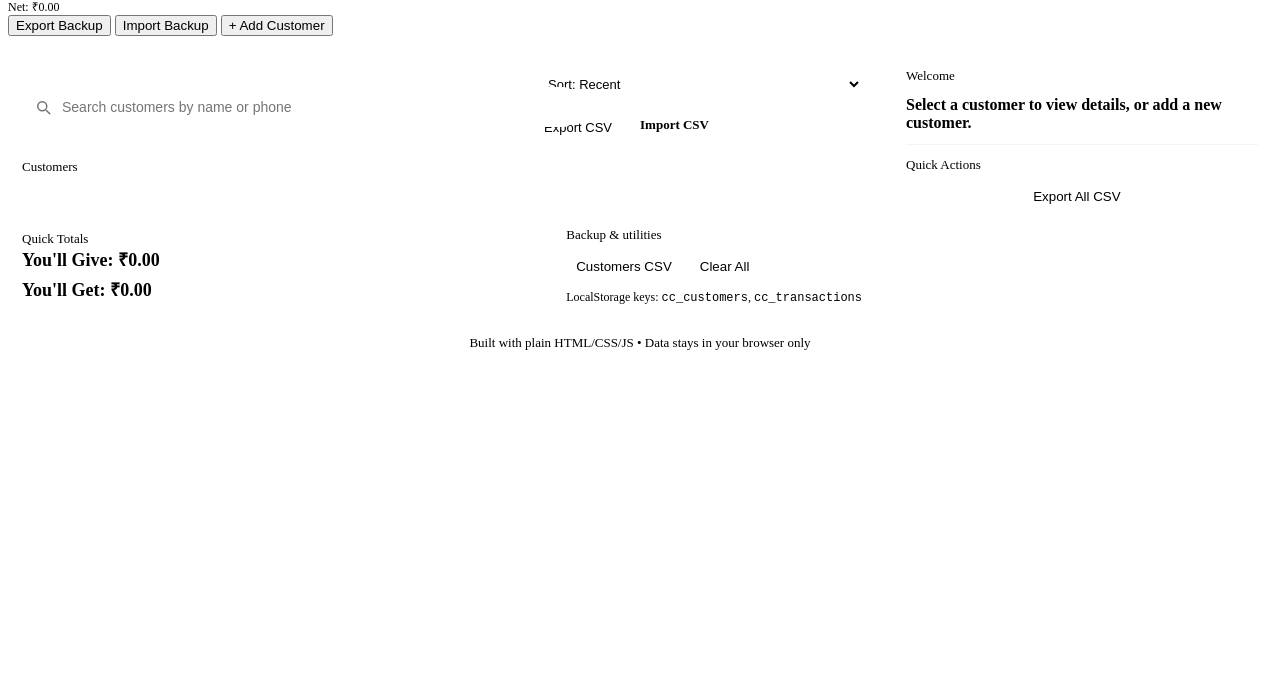
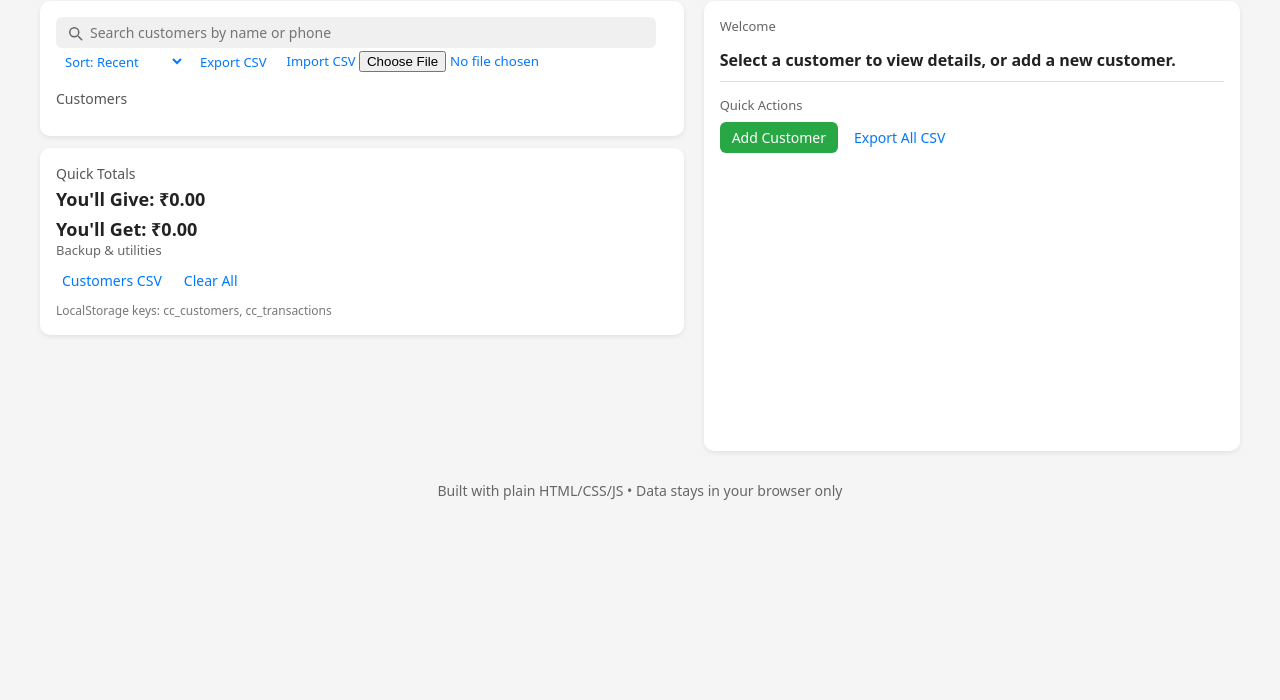
Before and after one commit to mahendra-me-u/customer-app, a plain HTML site: page index.html in a window 1280 px wide. Shown: the part 100-800 px from the top of the page. Drawn offline with Linux system fonts and the light colour scheme.

Commit message:
Refactor CSS with reset and layout improvements

```diff
--- a/style.css
+++ b/style.css
@@ -1,73 +1,233 @@
-main{margin-top:18px}
+/* ---------- RESET ---------- */
+* {
+  margin: 0;
+  padding: 0;
+  box-sizing: border-box;
+  font-family: system-ui, -apple-system, Segoe UI, Roboto, sans-serif;
+}
+
+body {
+  background: #f5f5f5;
+  color: #222;
+  padding: 20px;
+}
+
+.app {
+  max-width: 1200px;
+  margin: auto;
+}
 
 
-/* ---------- GRID & CARDS ---------- */
-.grid{display:grid;grid-template-columns:1fr 380px;gap:16px}
-@media (max-width:980px){ .grid{grid-template-columns:1fr} }
+/* ---------- HEADER ---------- */
+header {
+  display: flex;
+  justify-content: space-between;
+  align-items: flex-end;
+  margin-bottom: 20px;
+}
+
+header h1 {
+  font-size: 28px;
+  font-weight: 700;
+}
+
+.subtitle {
+  font-size: 14px;
+  color: #666;
+  margin-top: 4px;
+}
+
+.top-actions {
+  display: flex;
+  align-items: center;
+  gap: 10px;
+}
+
+.top-actions input[type="file"] {
+  display: none;
+}
 
 
-.card{background:var(--card);border-radius:12px;padding:14px;border:1px solid var(--border);box-shadow:var(--shadow)}
-.muted{color:var(--muted)}
-.small{font-size:13px}
-.flex{display:flex;align-items:center}
-.space-y > * + *{margin-top:12px}
-.gap-8{gap:8px}
-.gap-12{gap:12px}
-.center{justify-content:center;align-items:center}
-.between{justify-content:space-between}
+/* ---------- BUTTONS ---------- */
+
+button,
+.btn,
+.btn-plain,
+.btn-success {
+  padding: 6px 12px;
+  border-radius: 6px;
+  cursor: pointer;
+  font-size: 14px;
+  border: none;
+}
+
+.btn {
+  background: #e0e0e0;
+}
+
+.btn.primary {
+  background: #0078ff;
+  color: white;
+}
+
+.btn-success {
+  background: #28a745;
+  color: white;
+}
+
+.btn-plain {
+  background: transparent;
+  color: #0078ff;
+  padding: 4px 6px;
+}
+
+button:hover,
+.btn:hover,
+.btn-success:hover {
+  opacity: 0.9;
+}
+
+
+/* ---------- GRID LAYOUT ---------- */
+.grid {
+  display: grid;
+  grid-template-columns: 1.2fr 1fr;
+  gap: 20px;
+}
+
+@media (max-width: 850px) {
+  .grid {
+    grid-template-columns: 1fr;
+  }
+}
+
+
+/* ---------- CARDS ---------- */
+.card {
+  background: white;
+  padding: 16px;
+  border-radius: 10px;
+  box-shadow: 0 2px 5px rgba(0,0,0,0.08);
+}
+
+.space-y > * + * {
+  margin-top: 14px;
+}
 
 
 /* ---------- SEARCH ---------- */
-.search{position:relative}
-.search input{width:100%;padding:12px 12px 12px 40px;border-radius:10px;border:1px solid var(--border);font-size:14px}
-.search .icon{position:absolute;left:12px;top:50%;transform:translateY(-50%);opacity:.55}
+
+.search {
+  display: flex;
+  align-items: center;
+  background: #f0f0f0;
+  border-radius: 6px;
+  padding: 6px 10px;
+  gap: 6px;
+}
+
+.search input {
+  border: none;
+  outline: none;
+  flex: 1;
+  background: transparent;
+  font-size: 14px;
+}
+
+.icon {
+  color: #666;
+}
+
+
+/* ---------- CONTROLS ---------- */
+.controls {
+  display: flex;
+  gap: 10px;
+  flex-wrap: wrap;
+}
+
+.btn-plain.small {
+  font-size: 13px;
+  padding: 3px 5px;
+}
 
 
 /* ---------- LIST ---------- */
-.list{display:flex;flex-direction:column;gap:10px}
-.item{display:flex;justify-content:space-between;align-items:flex-start;padding:12px;border-radius:10px;border:1px solid
-#f1f5f9;background:white;cursor:pointer}
-.item:hover{box-shadow:0 6px 18px rgba(0,0,0,0.04)}
-.item-left{display:flex;gap:12px;align-items:center}
-.avatar{width:48px;height:48px;border-radius:999px;background:linear-gradient(135deg,#eef2ff,#e0f2fe);display:flex;align-items:center;justify-content:center;font-weight:700;color:#0f172a}
-.item-title{font-weight:700}
-.item-sub{color:var(--muted);font-size:13px}
-.amount{font-weight:800}
-.amount.green{color:var(--green)}
-.amount.red{color:var(--red)}
-.tag{font-size:12px;color:var(--muted)}
+
+.list {
+  display: flex;
+  flex-direction: column;
+  gap: 10px;
+}
+
+.list-item {
+  padding: 10px;
+  background: #fafafa;
+  border-radius: 6px;
+  border: 1px solid #ddd;
+  cursor: pointer;
+}
+
+.list-item:hover {
+  background: #f1f1f1;
+}
+
+.customer-name {
+  font-size: 16px;
+  font-weight: 600;
+}
+
+.customer-phone {
+  font-size: 13px;
+  color: #666;
+}
+
+.customer-balance {
+  font-size: 14px;
+  font-weight: 700;
+  color: #444;
+}
 
 
-/* ---------- FORM ---------- */
-label{display:block;font-weight:600;margin-bottom:6px;font-size:13px}
-input[type="text"], input[type="tel"], input[type="number"], textarea, select {
-width:100%;padding:10px;border-radius:8px;border:1px solid var(--border);font-size:14px;background:white;
+/* ---------- RIGHT PANE ---------- */
+
+#right-pane {
+  min-height: 450px;
 }
-textarea{resize:vertical}
-.form-row{display:flex;gap:12px}
-@media (max-width:560px){ .form-row{flex-direction:column} }
+
+.divider {
+  height: 1px;
+  background: #ddd;
+  margin: 10px 0;
+}
 
 
-.btn-plain{background:transparent;border:1px solid var(--border);padding:8px 10px;border-radius:8px;cursor:pointer}
-.btn-success{background:var(--green);color:white;border:0;padding:8px 12px;border-radius:8px;cursor:pointer}
-.btn-danger{background:var(--red);color:white;border:0;padding:8px 12px;border-radius:8px;cursor:pointer}
+/* ---------- MUTED TEXT ---------- */
+.muted {
+  color: #666;
+  font-size: 14px;
+}
+
+.small {
+  font-size: 13px;
+}
+
+.small-muted {
+  font-size: 12px;
+  color: #777;
+}
+
+.muted-block {
+  font-size: 14px;
+  color: #555;
+  margin-bottom: 4px;
+}
 
 
-/* ---------- TRANSACTION ---------- */
-.tx{display:flex;justify-content:space-between;align-items:flex-start;padding:10px;border-radius:10px;border:1px solid
-#f2f6fb;background:white}
-.tx .meta{color:var(--muted);font-size:13px}
-.tx .note{color:#334155;font-size:14px}
-.empty{padding:36px;text-align:center;color:var(--muted)}
-
-
-/* ---------- UTIL ---------- */
-.muted-block{color:var(--muted);font-size:13px}
-.controls{display:flex;gap:8px;flex-wrap:wrap}
-.small-muted{font-size:12px;color:var(--muted)}
-.divider{height:1px;background:#f3f4f6;margin:12px 0;border-radius:2px}
-
-
-/* ---------- FOOT ---------- */
-footer{margin-top:16px;text-align:center;color:var(--muted);font-size:13px}
-input[type="file"]{display:none}
+/* ---------- FOOTER ---------- */
+footer {
+  text-align: center;
+  color: #666;
+  margin-top: 30px;
+  font-size: 14px;
+}
```
